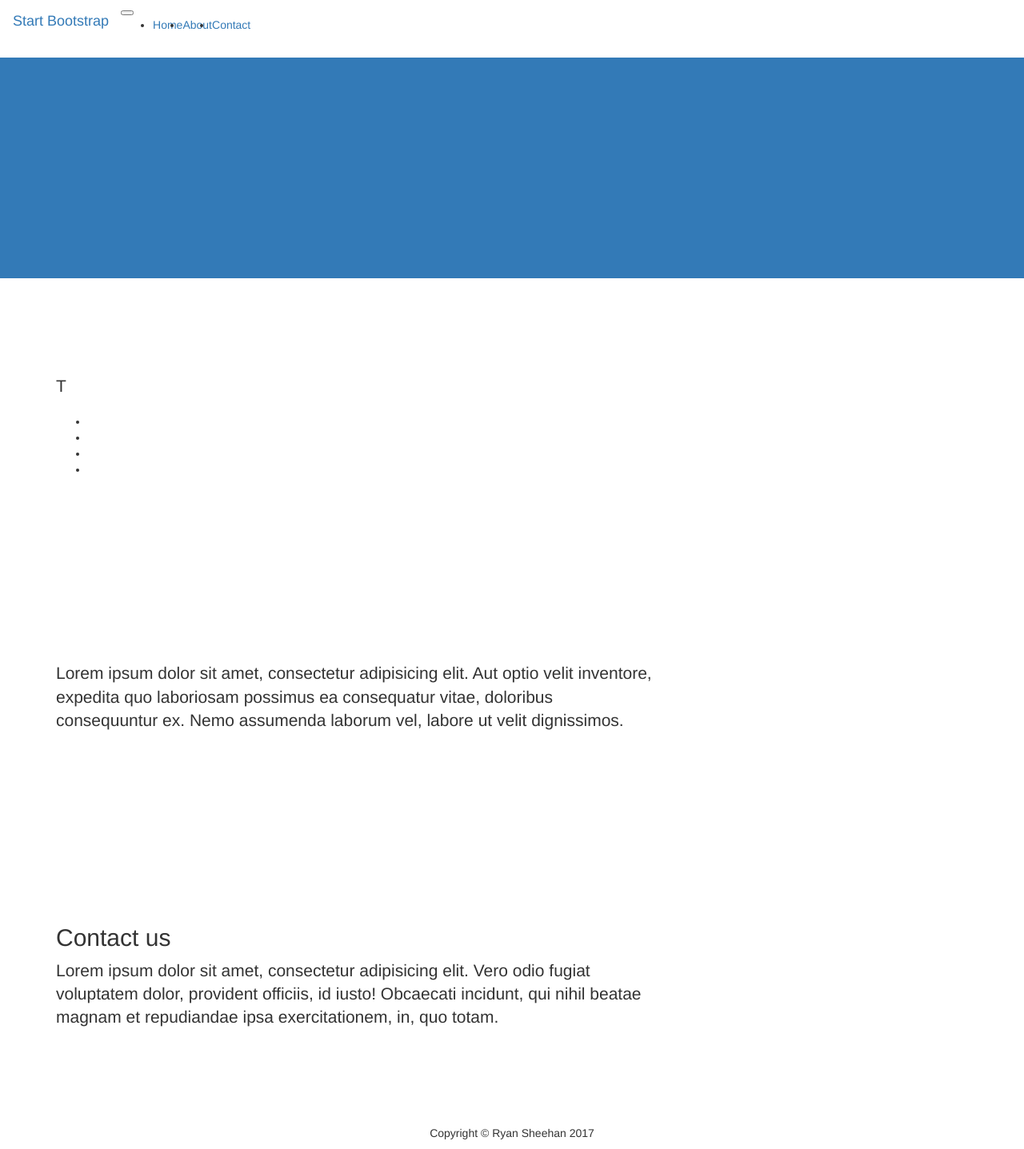
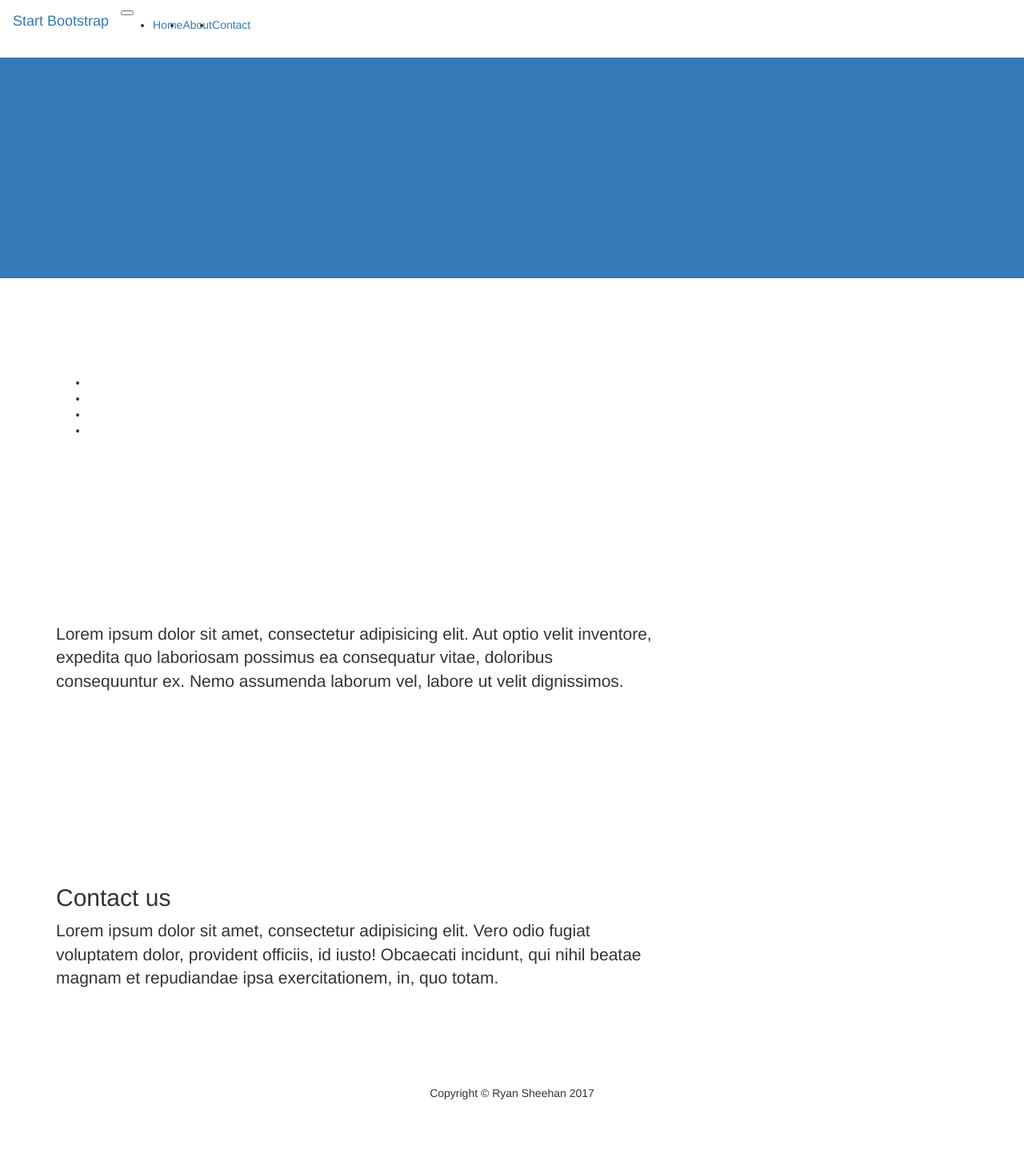
Before and after one commit to Ryan-Sheehan/Ryan-Sheehan.github.io, a Jekyll site: the page about/index.html, which Jekyll copies as it is, in a window 1280 px wide. Shown: the whole page at 80% size. Built offline with Jekyll 4.4.1, drawn with Linux system fonts in a browser that asks for light colours; after the commit the page ends 1387 px from its top, so only the background shows below that.

Commit message:
Update index.html

```diff
--- a/about/index.html
+++ b/about/index.html
@@ -56,7 +56,7 @@
             <div class="row">
                 <div class="col-lg-8 mx-auto">
                     <h2></h2>
-                    <p class="lead">T</p>
+                    <p class="lead"></p>
                     <ul>
                         <li></li>
                         <li></li>
```
